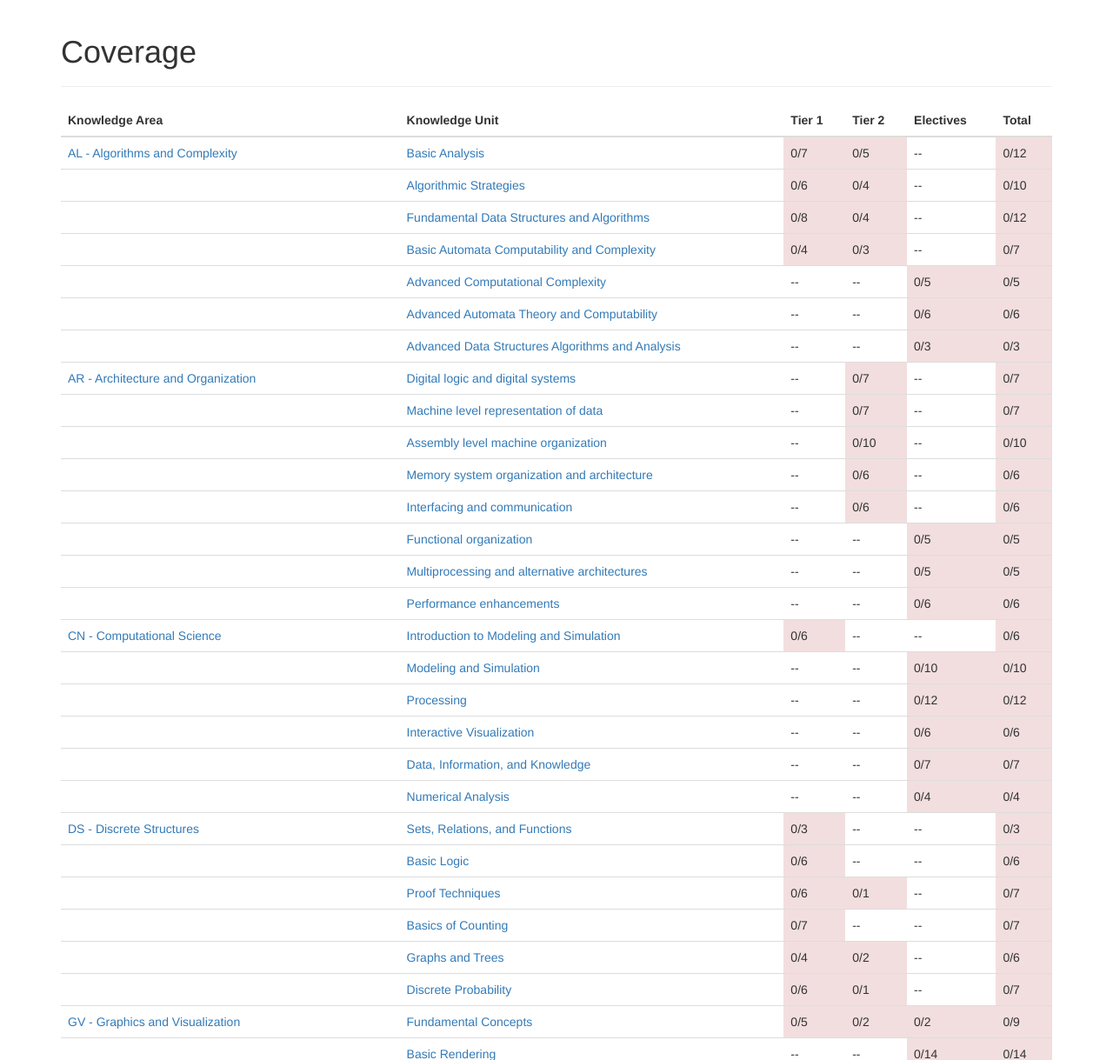
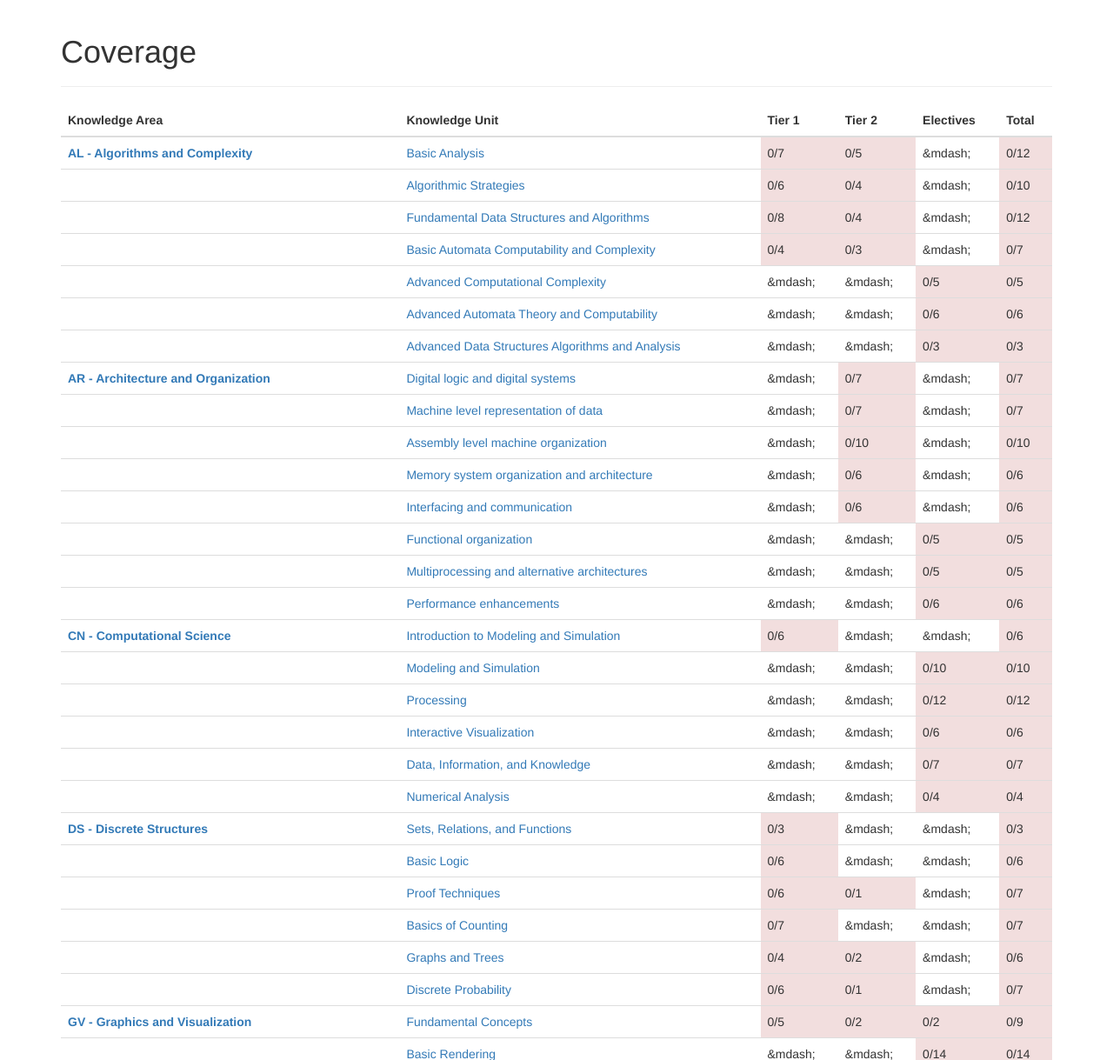
Before and after one commit to nurkkala/curriculator, a Django app: a page that uses cs2013/templates/cs2013/coverage.html in a window 1280 px wide. Shown: the part 50-1269 px from the top of the page at 87% size. Run offline with Django 3.2, Linux system fonts and the light colour scheme; the visitor is signed in with stand-in values (Sample User, id 1); data comes from the database, SQL or seed files in the repository; data that the repository does not hold is empty; some libraries are stand-ins or nearby versions.

Commit message:
Sundry formatting changes.

```diff
--- a/cs2013/templates/cs2013/coverage.html
+++ b/cs2013/templates/cs2013/coverage.html
@@ -23,13 +23,13 @@
       {% for know_area in knowledge_areas %}
 	{% for unit_coverage in know_area.knowledge_unit_coverage %}
 	  <tr>
-	    <td>
+	    <th>
 	      {% ifchanged know_area %}
 		<a href="{% url 'know-area' know_area.pk %}">
-		  {{ know_area.abbreviation }} - {{ know_area.name }}
+		    {{ know_area.abbreviation }} - {{ know_area.name }}
 		</a>
 	      {% endifchanged %}
-	    </td>
+	    </th>
 	    <td>
 	      <a href="{% url 'know-area' know_area.pk %}#{{ unit_coverage.know_unit.pk }}">
 		{{ unit_coverage.know_unit }}
--- a/cs2013/templatetags/coverage_tags.py
+++ b/cs2013/templatetags/coverage_tags.py
@@ -6,7 +6,7 @@ def _coverage_fraction(covered, total):
     if total:
         return "{}/{}".format(covered, total)
     else:
-        return "--"
+        return "&mdash;"
 
 def _coverage_class(covered, total):
     if total == 0:
--- a/cs2013/urls.py
+++ b/cs2013/urls.py
@@ -29,5 +29,4 @@ urlpatterns = patterns(
 
     url(r'^api/', include(router.urls)),
     url(r'^swag/', include('rest_framework_swagger.urls')),
-
 )
```
